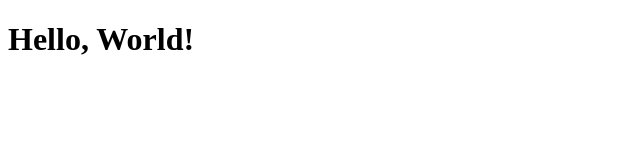
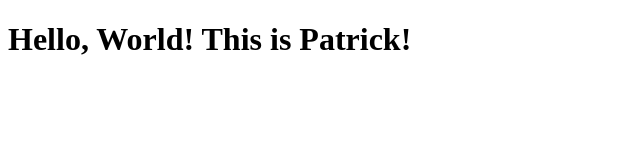
Before and after one commit to 2cool4uuandme/CS3338-first-project, a plain HTML site: page index.html in a window 1280 px wide. Shown: the whole page, without its empty margins (0-640 px from the left). Drawn offline with Linux system fonts and the light colour scheme.

Commit message:
Update index.html

```diff
--- a/index.html
+++ b/index.html
@@ -6,6 +6,6 @@
     <title>My First Project</title>
 </head>
 <body>
-    <h1>Hello, World!</h1>
+    <h1>Hello, World! This is Patrick!</h1>
 </body>
 </html>
```
